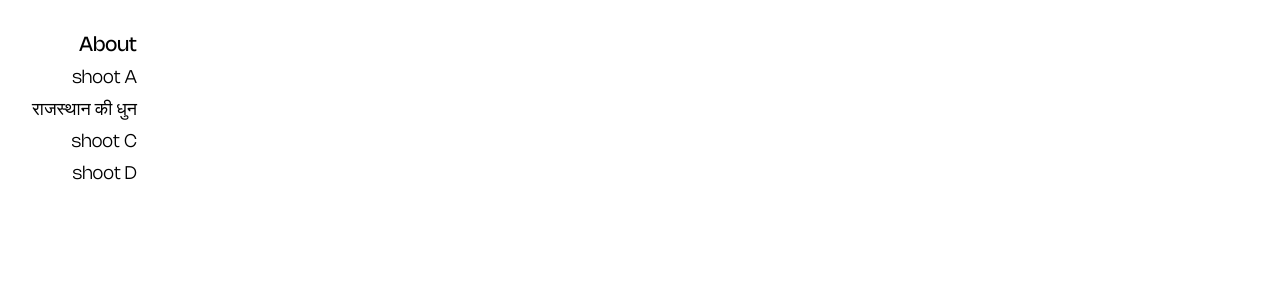
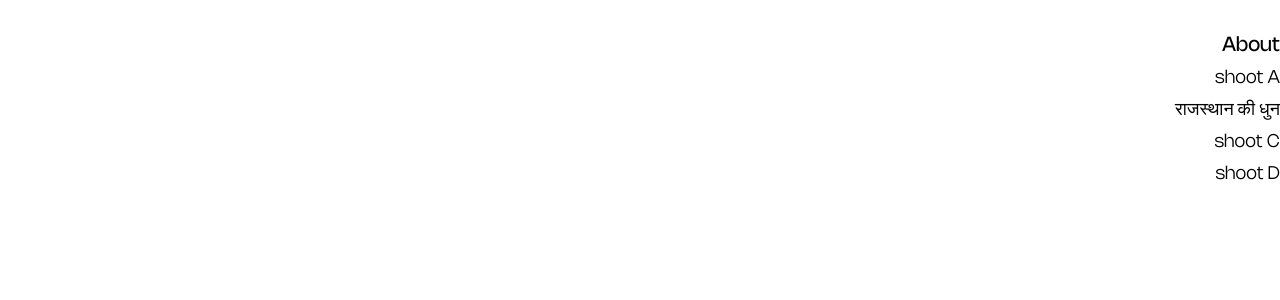
Before and after one commit to IB-Git/nikhil_portfolio, a Next.js app: page /about in a window 1280 px wide. Shown: the top 300 px of the page. Built offline with nearby package versions, Linux system fonts and the light colour scheme; a web font is replaced by a local one.

Commit message:
Update header.tsx

```diff
--- a/src/components/header.tsx
+++ b/src/components/header.tsx
@@ -9,7 +9,7 @@ const Header = () => {
   const defaultCollectionId = photoshootsData[0]?.id;
 
   return (
-    <div className="pt-4 pl-4 mb-2 lg:pt-8 lg:pl-8 lg:absolute left-0 top-0 lg:h-full lg:text-right">
+    <div className="pt-4 pl-4 mb-2 lg:pt-8 lg:pl-8 left-0 top-0 lg:h-full lg:text-right">
       <header>
         <nav>
           <ul className="space-y-1">
```
